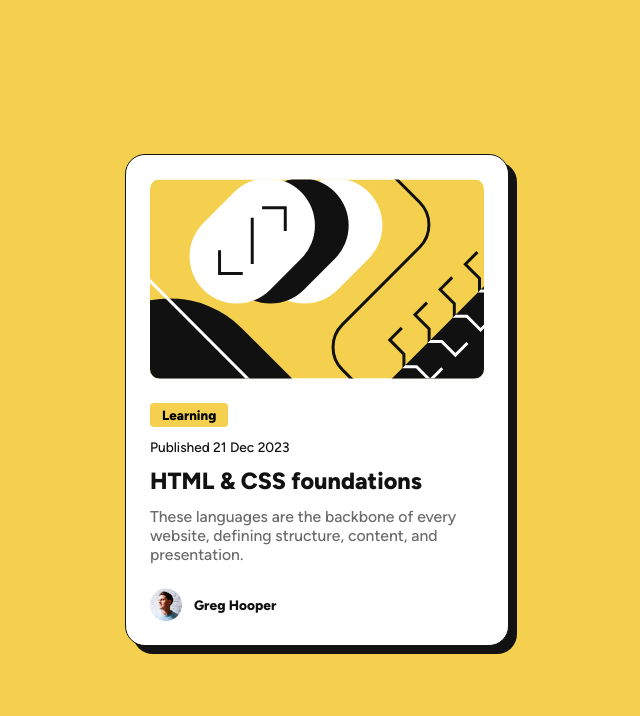
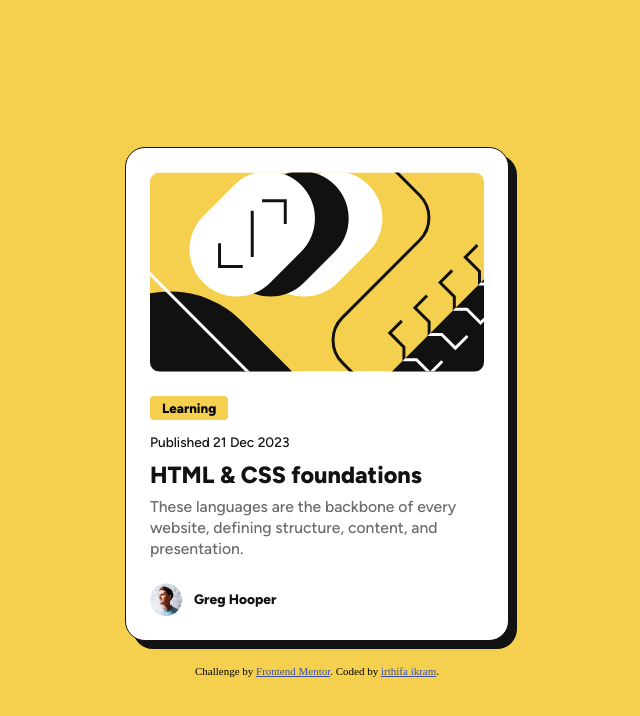
Before and after one commit to irthifa/blog-preview-card, a plain HTML site: page index.html in a window 1280 px wide. Shown: the whole page, without its empty margins (323-963 px from the left). Drawn offline with Linux system fonts and the light colour scheme.

Commit message:
added footer back again and added line height in CSS

```diff
--- a/index.html
+++ b/index.html
@@ -28,10 +28,9 @@
     </div>
   </main>
 
-<!--  <footer class="attribution">
+  <footer class="attribution">
     Challenge by <a href="https://www.frontendmentor.io?ref=challenge" target="_blank">Frontend Mentor</a>.
-    Coded by <a href="#">irthifa ikram</a>.
+    Coded by <a href="https://www.frontendmentor.io/profile/irthifa" target="_blank">irthifa ikram</a>.
   </footer>
--->
 </body>
 </html>
--- a/style.css
+++ b/style.css
@@ -52,6 +52,7 @@ main {
    font-family: figtree-basic;
    color: var(--Gray-950);
    font-size: var(--small-text);
+   line-height: 150%;
 }
 
 .content {
```
